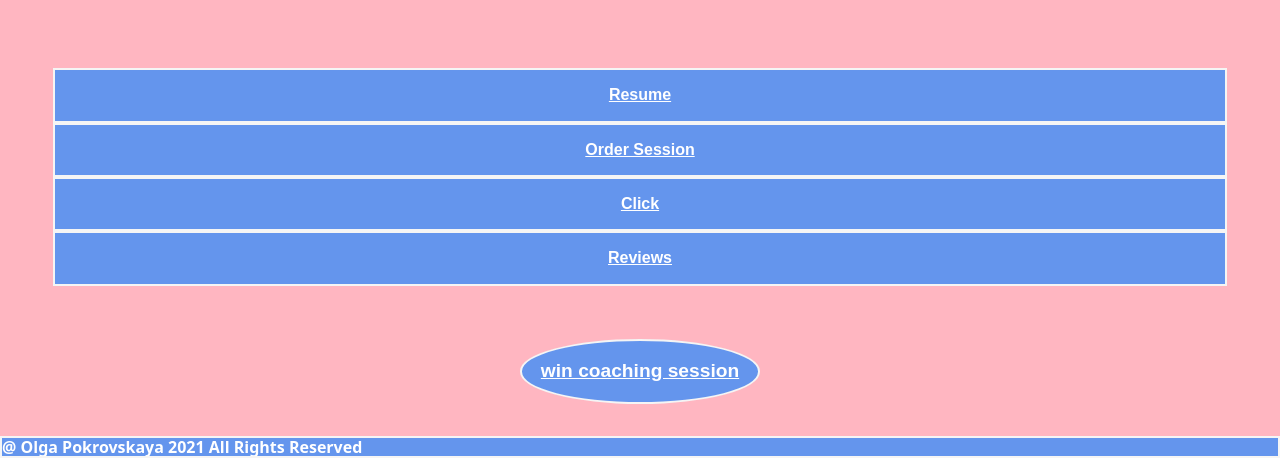
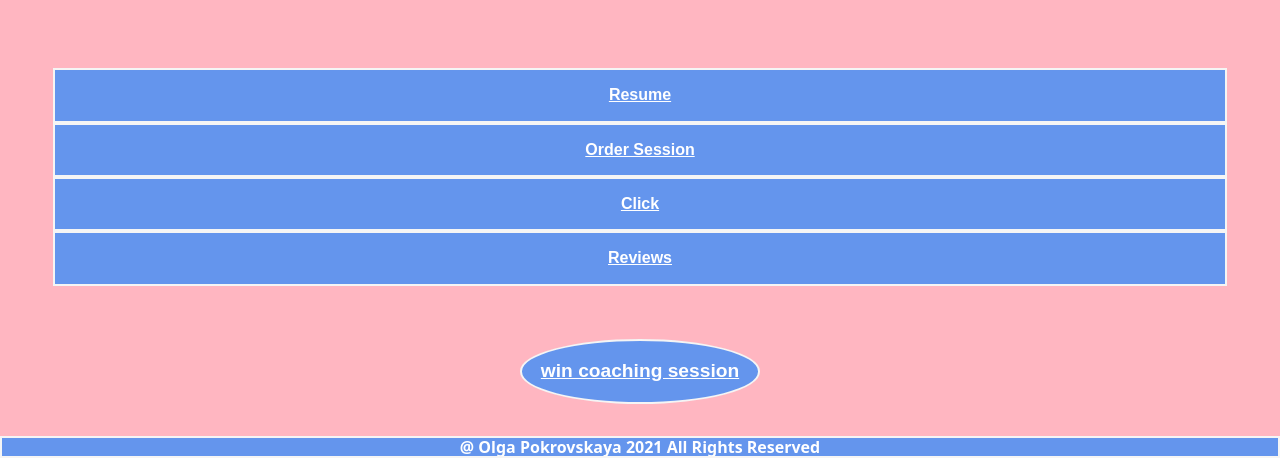
Before and after one commit to OLGAYP2008/code-lou-project, a plain HTML site: page main page/index.html in a window 1280 px wide. Shown: the part 956-1414 px from the top of the page. Drawn offline with nearby package versions, Linux system fonts and the light colour scheme.

Commit message:
copyright  moved to center

```diff
--- a/main page/index.html
+++ b/main page/index.html
@@ -129,12 +129,12 @@
 
 
 
-    <footer>
+    <div class=footer>
 
         @ Olga Pokrovskaya 2021
         All Rights Reserved
 
-    </footer>
+    </div>
 
     <script src="arthur.js"></script>
 </body>
--- a/main page/starshine.css
+++ b/main page/starshine.css
@@ -1,6 +1,7 @@
 blockquote {
     margin: 20px;
 }
+
 
 header, footer {
     background-color: cornflowerblue;
@@ -8,7 +9,19 @@ header, footer {
     color: white;
     font: Papyrus;
     font-weight: bold;
-    align-content: center;
+    align-content:right;
+    margin: auto;
+    overflow: hidden;
+}
+
+.footer{
+    text-align: center;
+    background-color: cornflowerblue;
+    border: solid 2px whitesmoke;
+    color: white;
+    font: Papyrus;
+    font-weight: bold;
+
     margin: auto;
     overflow: hidden;
 }
@@ -165,6 +178,9 @@ h2 {
 #winsession {
     color: white;
 }
+#footer{
+    align-content: center;
+}
 
 @media screen and (min-width: 40em) {
     article {
--- a/order/order.css
+++ b/order/order.css
@@ -21,7 +21,7 @@ header
     width:100%;
     background-color: cornflowerblue;
     color:white;
-    text-align:left;
+    text-align:center;
     height:2em;
     border:solid 2px;
     font:Papyrus;
```
